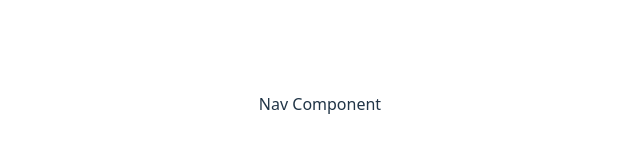
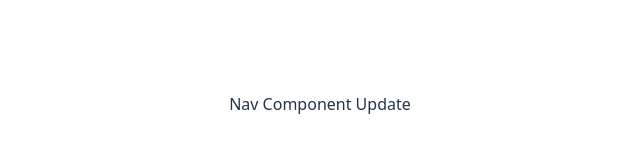
Before and after one commit to mtq01/m3-movie-app, a React (Vite) app: page / in a window 1280 px wide. Shown: the part 222-378 px from the top of the page, without its empty margins (320-960 px from the left). Built offline with nearby package versions, Linux system fonts and the light colour scheme.

Commit message:
nav updated

```diff
--- a/src/components/Nav/Nav.jsx
+++ b/src/components/Nav/Nav.jsx
@@ -1,7 +1,7 @@
 
 const Nav = () => {
   return (
-    <div>Nav Component</div>
+    <div>Nav Component Update</div>
   )
 }
 
```
